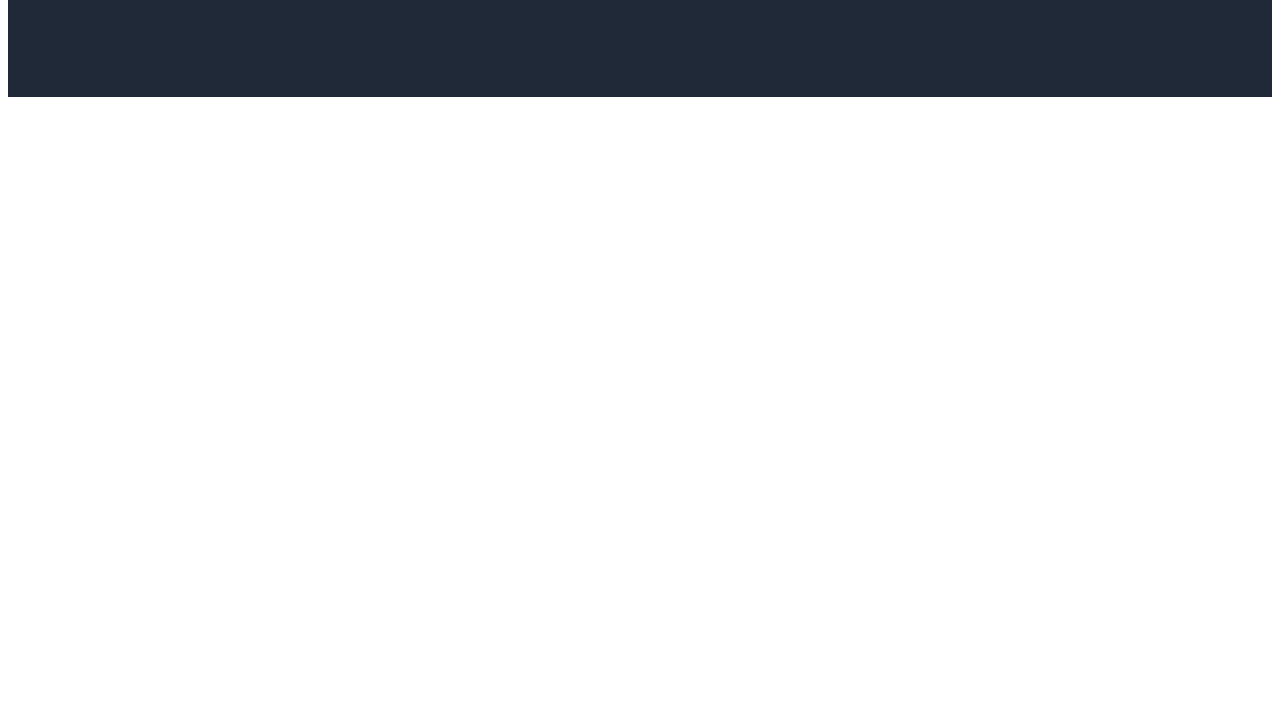
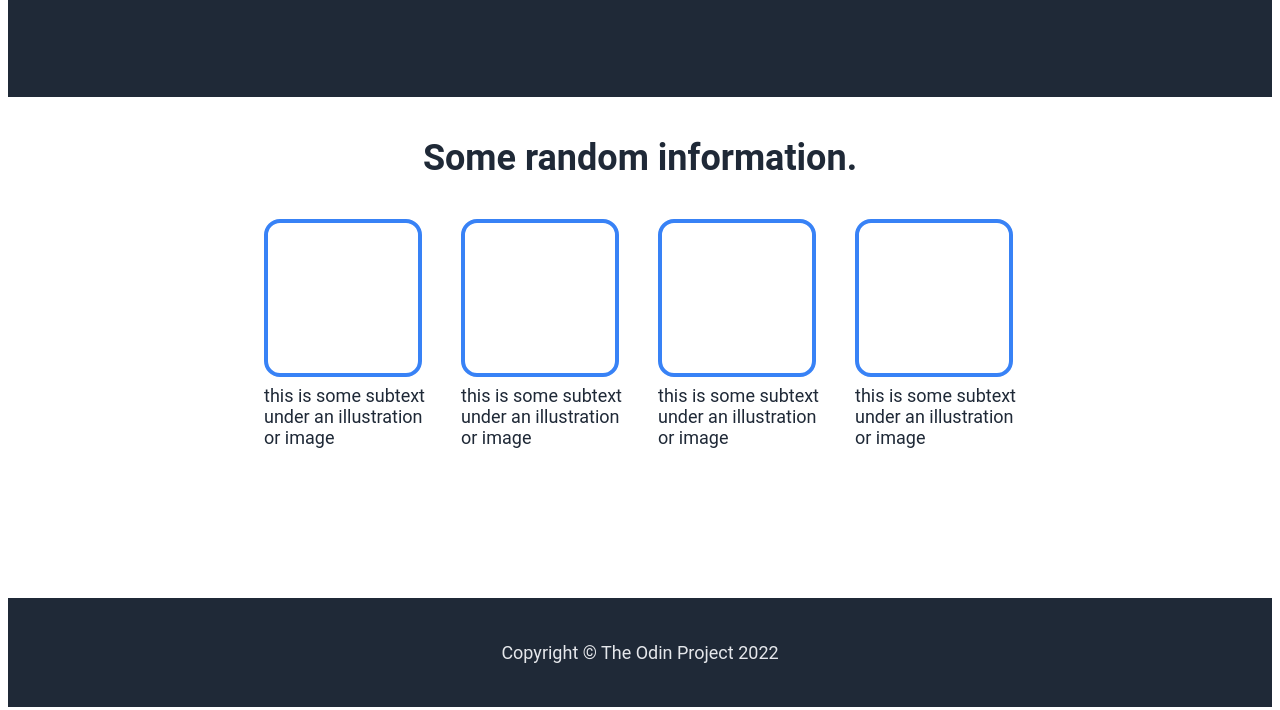
Before and after one commit to georgivv7/odin-Landing-Page, a plain HTML site: page index.html in a window 1280 px wide. Shown: the part 447-1157 px from the top of the page. Before the commit the page ends 800 px from the top, so only its background shows below. Drawn offline with Linux system fonts and the light colour scheme.

Commit message:
Add info section and footer

```diff
--- a/index.html
+++ b/index.html
@@ -24,14 +24,36 @@
                 This website is <br>awesome
             </h1>
             <p>This website has some subtext that goes here under the <br>main title.
-              It's a smaller font and the color is lower contrast.
+               It's a smaller font and the color is lower contrast.
             </p>
             <button>Sign up</button>
           </div>
-          <div class="image">
+          <div>
             <img src="https://images.pexels.com/photos/9176859/pexels-photo-9176859.jpeg?auto=compress&cs=tinysrgb&dpr=2&h=650&w=940">
           </div>
        </div>
-  </header>
+    </header>
+    <h1 class="info-h1">Some random information.</h1>
+    <div class="info">
+        <div class="info-block">
+          <div class="image-box"></div>
+          <div class="item1">this is some subtext<br> under an illustration<br> or image</div>
+        </div>
+        <div class="info-block">
+          <div class="image-box"></div>
+          <div class="item2">this is some subtext<br> under an illustration<br> or image</div>
+        </div>
+        <div class="info-block">
+          <div class="image-box"></div>
+          <div class="item3">this is some subtext<br> under an illustration<br> or image</div>
+        </div>
+        <div class="info-block">
+          <div class="image-box"></div>
+          <div class="item4">this is some subtext<br> under an illustration<br> or image</div>
+        </div>
+    </div>
+    <footer>
+      <p>Copyright &copy; The Odin Project 2022</p>
+    </footer>
 </body>
 </html>
--- a/styles.css
+++ b/styles.css
@@ -42,12 +42,6 @@ h1{
    color: #F9FAF8;
 }
 
-.text.h1{
-    font-size: 36px;
-    font-weight: extra-bold;
-    color: #1F2937
-}
-
 .main-container{
     display: flex;
     justify-content: center;
@@ -72,3 +66,34 @@ img{
     height: 240px;
     width: 460px;
 }
+.info{
+    display: flex;
+    justify-content: center;
+    color: #1F2937;
+    gap: 36px;
+    margin-bottom: 150px;
+  }
+.info-h1{
+      font-size: 36px;
+      font-weight: extra-bold;
+      color: #1F2937;
+      text-align: center;
+      margin: 40px;
+  }
+
+.image-box{
+    border: 4px solid #3882F6;
+    border-radius: 16px;
+    height: 150px;
+    width: 150px;
+  }
+.info-block{
+    display: flex;
+    flex-direction: column;
+    gap: 8px;
+  }
+
+footer{
+    text-align: center;
+    padding: 26px;
+}
```
